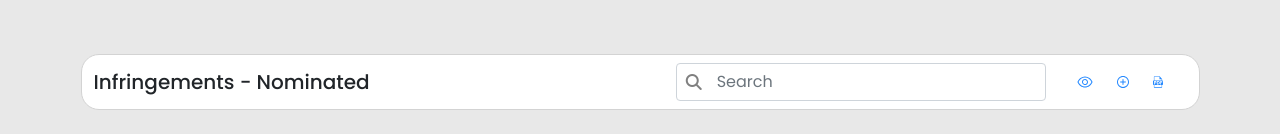
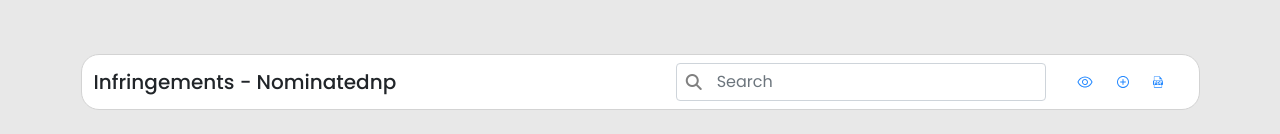
Before and after one commit to waqashaider01/EFleedPass_dashboard, a Vue app: page /infragmentnom in a window 1280 px wide. Shown: the part 244-378 px from the top of the page. Built offline with nearby package versions, Linux system fonts and the light colour scheme.

Commit message:
Remaining Pages

```diff
--- a/src/views/InfragmentNomView.vue
+++ b/src/views/InfragmentNomView.vue
@@ -2,7 +2,7 @@
     <div class="container pt-3">
         <div class="row mt-5 mb-3 mx-1 align-items-center sub-head-row ">
             <div class="col-lg-6">
-                <h5>Infringements - Nominated</h5>
+                <h5>Infringements - Nominatednp</h5>
             </div>
             <div class="col-lg-6 d-flex my-2 justify-content-evenly align-items-center">
 
```
